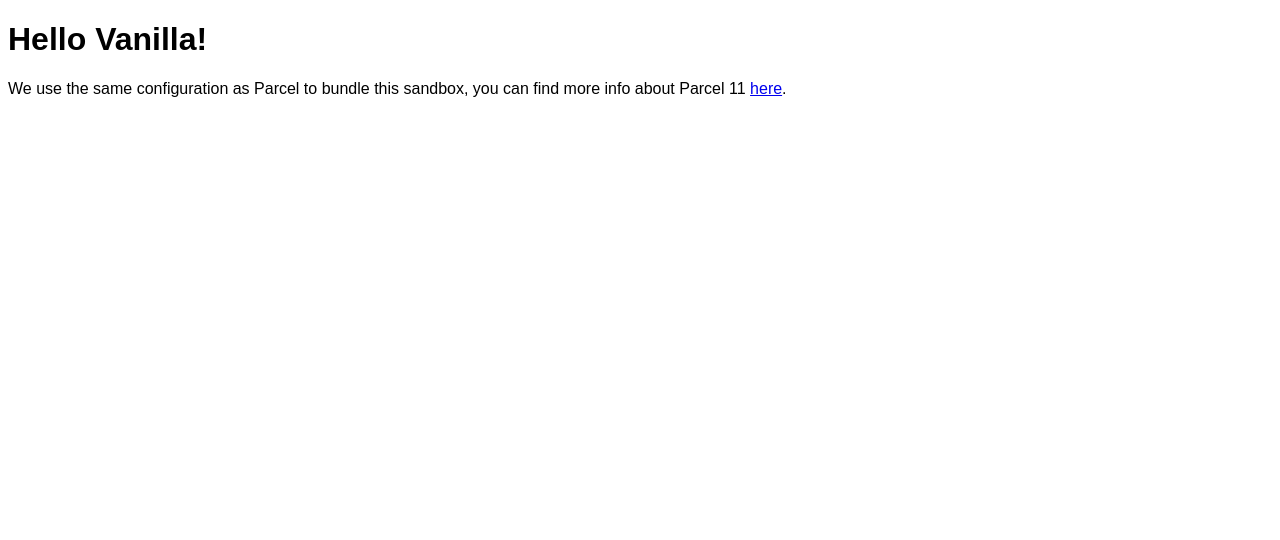
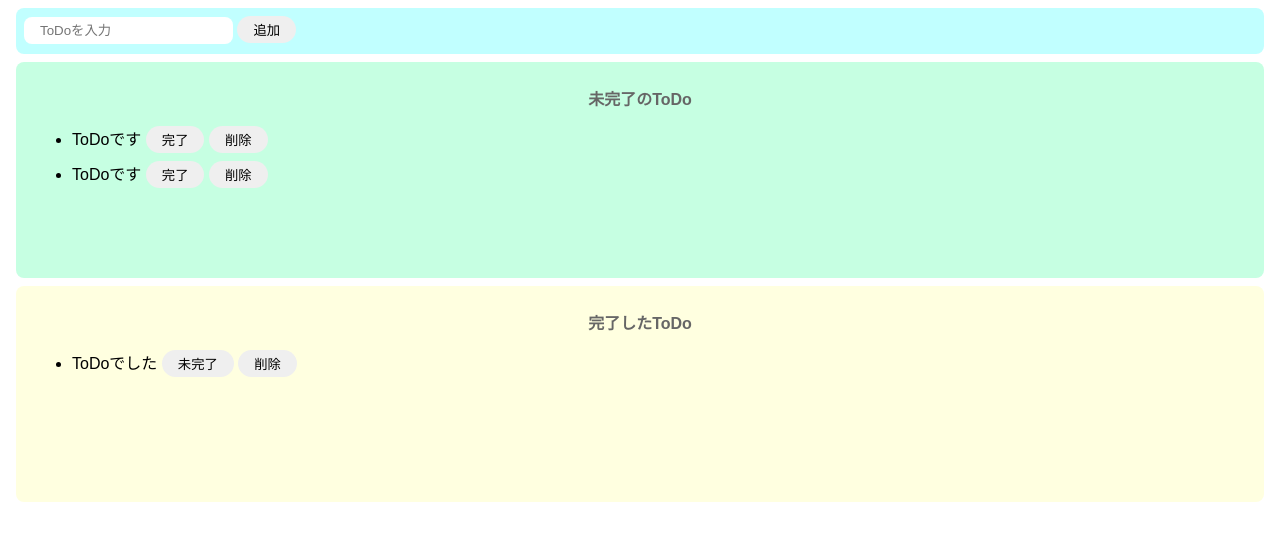
Before and after one commit to ashu02-git/codesandbox-ToDoList, a website built with Parcel: page index.html in a window 1280 px wide. Built offline with nearby package versions, Linux system fonts and the light colour scheme.

Commit message:
Update 12 files

```diff
--- a/index.html
+++ b/index.html
@@ -1,16 +1,43 @@
 <!DOCTYPE html>
 <html>
+  <head>
+    <title>TodoApp(JavaScript)</title>
+    <meta charset="UTF-8" />
+  </head>
 
-<head>
-	<title>Parcel Sandbox</title>
-	<meta charset="UTF-8" />
-</head>
+  <body>
+    <div class="input-area">
+      <input id="add-text" placeholder="ToDoを入力" />
+      <button id="add-button">追加</button>
+    </div>
 
-<body>
-	<div id="app"></div>
+    <div class="incompleted-area">
+      <p class="title">未完了のToDo</p>
+      <ul id="incompleted-list">
+        <li class="list-item">
+          ToDoです
+          <button class="complet-button">完了</button>
+          <button class="delete-button">削除</button>
+        </li>
+        <li>
+          ToDoです
+          <button class="complet-button">完了</button>
+          <button class="delete-button">削除</button>
+        </li>
+      </ul>
+    </div>
 
-	<script src="src/index.js">
-	</script>
-</body>
+    <div class="completed-area">
+      <p class="title">完了したToDo</p>
+      <ul id="completed-list">
+        <li>
+          ToDoでした
+          <button class="incomplet-button">未完了</button>
+          <button class="delete-button">削除</button>
+        </li>
+      </ul>
+    </div>
 
+    <script src="src/index.js"></script>
+  </body>
 </html>
--- a/src/index.js
+++ b/src/index.js
@@ -1,10 +1,55 @@
 import "./styles.css";
 
-document.getElementById("app").innerHTML = `
-<h1>Hello Vanilla!</h1>
-<div>
-  We use the same configuration as Parcel to bundle this sandbox, you can find more
-  info about Parcel 11
-  <a href="https://parceljs.org" target="_blank" rel="noopener noreferrer">here</a>.
-</div>
-`;
+const onClickAdd = () => {
+  const incompletedList = document.getElementById("incompleted-list");
+  const completedList = document.getElementById("completed-list");
+
+  // テキストボックスの値取得し、初期化する
+  const inputText = document.getElementById("add-text").value;
+  document.getElementById("add-text").value = "";
+
+  // listItem生成
+  const listItem = document.createElement("li");
+  listItem.className = "list-item";
+  listItem.innerText = inputText;
+
+  // 完了ボタン生成
+  const completeButton = document.createElement("button");
+  completeButton.className = "complet-button";
+  completeButton.innerText = "完了";
+  completeButton.addEventListener("click", () => {
+    const completedTreat = completeButton.parentNode;
+    const getListId = completedTreat.parentNode.getAttribute("id");
+
+    if (getListId === "completed-list") {
+      console.log(getListId);
+      completedList.removeChild(completedTreat);
+      incompletedList.appendChild(completedTreat);
+    } else {
+      console.log(getListId);
+      incompletedList.removeChild(completedTreat);
+      completedList.appendChild(completedTreat);
+    }
+  });
+
+  // 削除ボタン生成
+  const deleteButton = document.createElement("button");
+  deleteButton.className = "delete-button";
+  deleteButton.innerText = "削除";
+  deleteButton.addEventListener("click", () => {
+    // 押された削除ボダンの親タグ(li)をリストから削除
+    const deleteTreat = deleteButton.parentNode;
+    incompletedList.removeChild(deleteTreat);
+  });
+
+  // listItemの子要素追加
+  listItem.appendChild(completeButton);
+  listItem.appendChild(deleteButton);
+
+  // 未完了リスト追加
+  incompletedList.appendChild(listItem);
+};
+
+document
+  .getElementById("add-button")
+  .addEventListener("click", () => onClickAdd());
--- a/src/styles.css
+++ b/src/styles.css
@@ -1,3 +1,60 @@
 body {
   font-family: sans-serif;
 }
+
+.input-area {
+  background-color: #c1ffff;
+  widows: 400px;
+  height: 30px;
+  padding: 8px;
+  margin: 8px;
+  border-radius: 8px;
+}
+
+.incompleted-area {
+  background-color: #c6ffe2;
+  widows: 400px;
+  min-height: 200px;
+  padding: 8px;
+  margin: 8px;
+  border-radius: 8px;
+}
+
+.completed-area {
+  background-color: #ffffe0;
+  widows: 400px;
+  min-height: 200px;
+  padding: 8px;
+  margin: 8px;
+  border-radius: 8px;
+}
+
+.title {
+  text-align: center;
+  margin-top: o;
+  font-weight: bold;
+  color: #666;
+}
+
+input {
+  border-radius: 8px;
+  border: none;
+  padding: 6px 16px;
+  outline: none;
+}
+
+button {
+  border-radius: 16px;
+  border: none;
+  padding: 4px 16px;
+}
+
+button:hover {
+  background-color: #ff7fff;
+  color: #fff;
+  cursor: pointer;
+}
+
+li {
+  margin: 8px;
+}
```
Also changed, not shown: dist/index.html, 4 other files.
